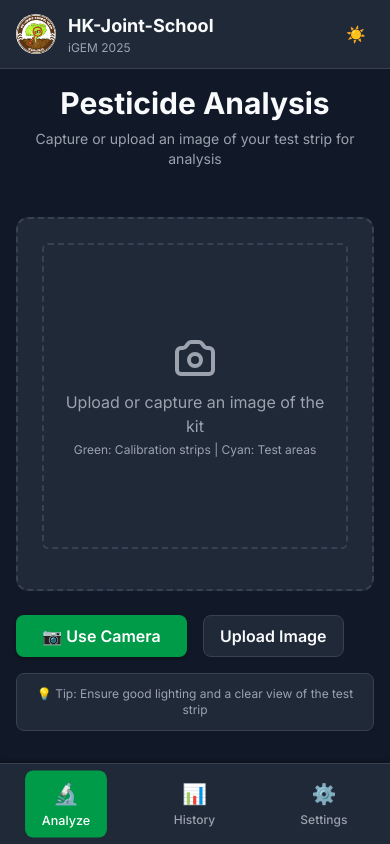
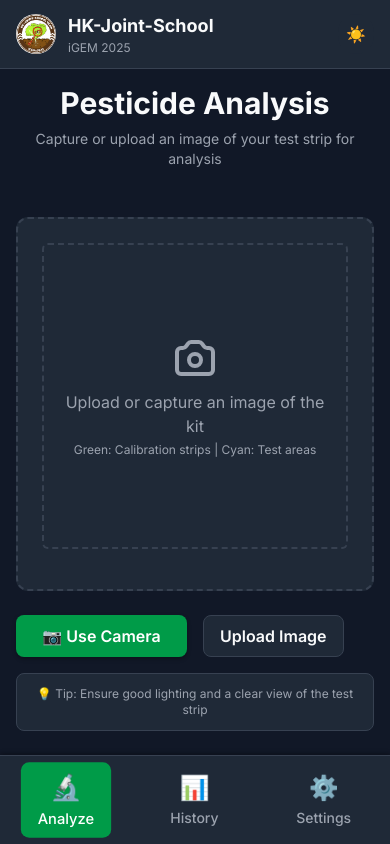
Before and after one commit to e-muzi/biosensor-analysis-platform, a React (Vite) app: page / in a window 390 px wide. Built offline with nearby package versions, Linux system fonts and the light colour scheme.

Commit message:
fix: fix bug of navigation bar on phone

```diff
--- a/components/shared/Layout.tsx
+++ b/components/shared/Layout.tsx
@@ -72,17 +72,24 @@ export const Layout: React.FC<LayoutProps> = ({ children, currentTab = 'analyze'
       </header>
 
       {/* Main Content */}
-      <main className="flex-1 overflow-y-auto">
+      <main
+        className="flex-1 overflow-y-auto"
+        style={{
+          // Reserve space so fixed bottom nav doesn't cover content
+          paddingBottom: 'calc(64px + env(safe-area-inset-bottom, 0px))'
+        }}
+      >
         {children}
       </main>
 
-      {/* Bottom Navigation */}
+      {/* Bottom Navigation (fixed for mobile) */}
       <nav
-        className="flex justify-around py-2 border-t"
+        className="fixed bottom-0 left-0 right-0 flex justify-around py-2 border-t"
         style={{
           backgroundColor: colors.surface,
           borderColor: colors.border,
-          boxShadow: `0 -2px 4px ${colors.shadow}`
+          boxShadow: `0 -2px 4px ${colors.shadow}`,
+          paddingBottom: 'calc(8px + env(safe-area-inset-bottom, 0px))'
         }}
       >
         <button
@@ -95,8 +102,8 @@ export const Layout: React.FC<LayoutProps> = ({ children, currentTab = 'analyze'
             color: currentTab === 'analyze' ? 'white' : colors.textSecondary
           }}
         >
-          <span className="text-xl mb-1">🔬</span>
-          <span className="text-xs font-medium">Analyze</span>
+          <span className="text-2xl mb-1">🔬</span>
+          <span className="text-sm font-medium">Analyze</span>
         </button>
 
         <button
@@ -109,8 +116,8 @@ export const Layout: React.FC<LayoutProps> = ({ children, currentTab = 'analyze'
             color: currentTab === 'history' ? 'white' : colors.textSecondary
           }}
         >
-          <span className="text-xl mb-1">📊</span>
-          <span className="text-xs font-medium">History</span>
+          <span className="text-2xl mb-1">📊</span>
+          <span className="text-sm font-medium">History</span>
         </button>
 
         <button
@@ -123,8 +130,8 @@ export const Layout: React.FC<LayoutProps> = ({ children, currentTab = 'analyze'
             color: currentTab === 'settings' ? 'white' : colors.textSecondary
           }}
         >
-          <span className="text-xl mb-1">⚙️</span>
-          <span className="text-xs font-medium">Settings</span>
+          <span className="text-2xl mb-1">⚙️</span>
+          <span className="text-sm font-medium">Settings</span>
         </button>
       </nav>
     </div>
--- a/index.html
+++ b/index.html
@@ -3,7 +3,7 @@
   <head>
     <meta charset="UTF-8" />
     <link rel="icon" type="image/svg+xml" href="https://play-lh.googleusercontent.com/rjBf-GSh_O3EoDfoacu4D9dW0oSGMaMVANMrD6ZdXm6_vTtDt_vtqCC-i8jfaFe30g" />
-    <meta name="viewport" content="width=device-width, initial-scale=1.0" />
+    <meta name="viewport" content="width=device-width, initial-scale=1.0, viewport-fit=cover" />
     <title>Biosensor-Apptesting</title>
     <script src="https://cdn.tailwindcss.com"></script>
     <link href="https://fonts.googleapis.com/css2?family=Inter:wght@400;500;600;700&display=swap" rel="stylesheet">
```
